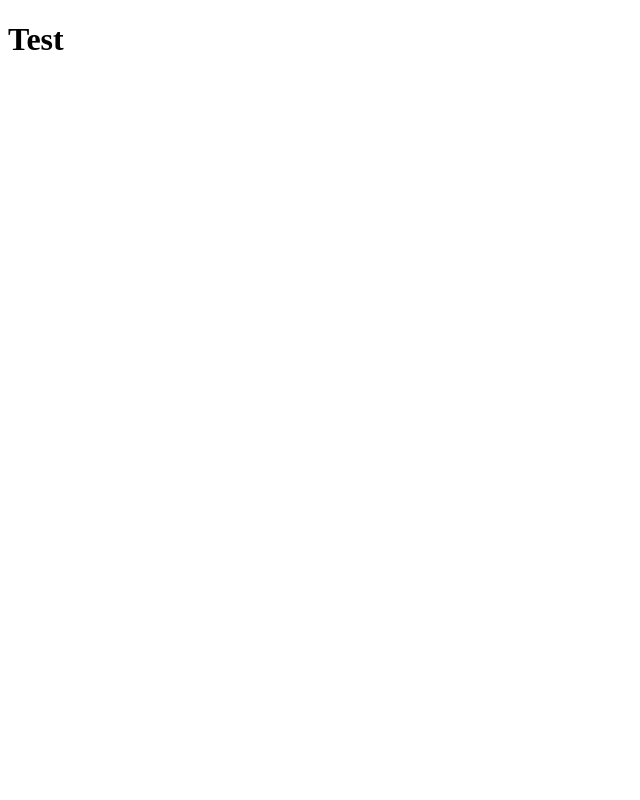
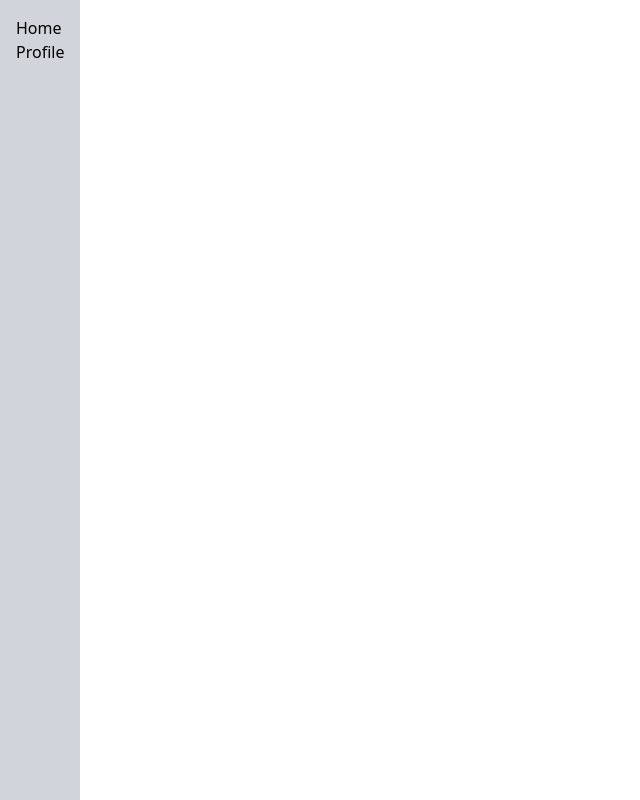
Before and after one commit to GneRd-org/technically-her, a React (Vite) app: page / in a window 1280 px wide. Shown: the whole page, without its empty margins (0-640 px from the left). Built offline with nearby package versions, Linux system fonts and the light colour scheme.

Commit message:
Working route

```diff
--- a/src/App.tsx
+++ b/src/App.tsx
@@ -1,10 +1,23 @@
 import { Toaster } from "react-hot-toast";
+import { Outlet, RouterProvider, createBrowserRouter } from "react-router-dom";
+import { Root } from "./routes";
+import ErrorPage from "./components/pages/error-404/error-400";
+import { Profile } from "./components";
 
 function App() {
+  const router = createBrowserRouter([
+    {
+      path: "/",
+      element: <Root>{<Outlet />}</Root>,
+      errorElement: <ErrorPage />,
+    },
+    { path: "/profile", element: <Profile /> },
+    { path: "*", element: <ErrorPage /> },
+  ]);
   return (
     <>
       <Toaster position="top-center" />
-      <h1 className="text-teal-400">Test</h1>
+      <RouterProvider router={router} />
     </>
   );
 }
--- a/src/components/commons/index.tsx
+++ b/src/components/commons/index.tsx
@@ -1,2 +1,3 @@
 export * from "./loadable/loadable";
 export * from "./loader/loader";
+export * from "./side-nav/side-nav";
--- /dev/null
+++ b/src/components/commons/side-nav/side-nav.tsx
@@ -0,0 +1,26 @@
+import React, { FC } from "react";
+import { Link } from "react-router-dom";
+
+interface SideNavProps {
+  children: React.ReactNode;
+}
+
+export const SideNav: FC<SideNavProps> = ({ children }) => {
+  return (
+    <div className="flex">
+      <div className="w-1/4 bg-gray-300 p-4">
+        <nav>
+          <ul>
+            <li>
+              <Link to="/home">Home</Link>
+            </li>
+            <li>
+              <Link to="/profile">Profile</Link>
+            </li>
+          </ul>
+        </nav>
+      </div>
+      <div className="w-3/4 p-4">{children}</div>
+    </div>
+  );
+};
--- /dev/null
+++ b/src/components/pages/error-404/error-400.tsx
@@ -0,0 +1,16 @@
+import { useRouteError } from "react-router-dom";
+
+export default function ErrorPage() {
+  const error = useRouteError();
+  console.error(error);
+
+  return (
+    <div id="error-page">
+      <h1>Oops!</h1>
+      <p>Sorry, an unexpected error has occurred.</p>
+      <p>
+        <i>Try again later</i>
+      </p>
+    </div>
+  );
+}
--- a/src/components/pages/index.ts
+++ b/src/components/pages/index.ts
@@ -1,4 +1,5 @@
 export * from "./culture-fit/culture-fit";
+export * from "./error-404/error-400";
 export * from "./home/home";
 export * from "./interview-simulation/interview-simulation";
 export * from "./landing/landing";
--- /dev/null
+++ b/src/index.css
@@ -0,0 +1,3 @@
+@tailwind base;
+@tailwind components;
+@tailwind utilities;
--- a/src/main.tsx
+++ b/src/main.tsx
@@ -1,12 +1,10 @@
 import React from "react";
 import ReactDOM from "react-dom/client";
 import App from "./App.tsx";
-import { BrowserRouter } from "react-router-dom";
+import "./index.css";
 
 ReactDOM.createRoot(document.getElementById("root")!).render(
   <React.StrictMode>
-    <BrowserRouter>
-      <App />
-    </BrowserRouter>
+    <App />
   </React.StrictMode>
 );
--- /dev/null
+++ b/src/routes/index.tsx
@@ -0,0 +1 @@
+export * from "./root-route";
--- /dev/null
+++ b/src/routes/root-route.tsx
@@ -0,0 +1,26 @@
+import { FC } from "react";
+import { Link } from "react-router-dom";
+interface SideNavProps {
+  children: React.ReactNode;
+}
+export const Root: FC<SideNavProps> = ({ children }) => {
+  return (
+    <>
+      <div className="flex h-screen">
+        <div className="w-1/8 bg-gray-300 p-4">
+          <nav>
+            <ul>
+              <li>
+                <Link to="/">Home</Link>
+              </li>
+              <li>
+                <Link to="/profile">Profile</Link>
+              </li>
+            </ul>
+          </nav>
+        </div>
+        <div className="w-3/4 p-4">{children}</div>
+      </div>
+    </>
+  );
+};
```
